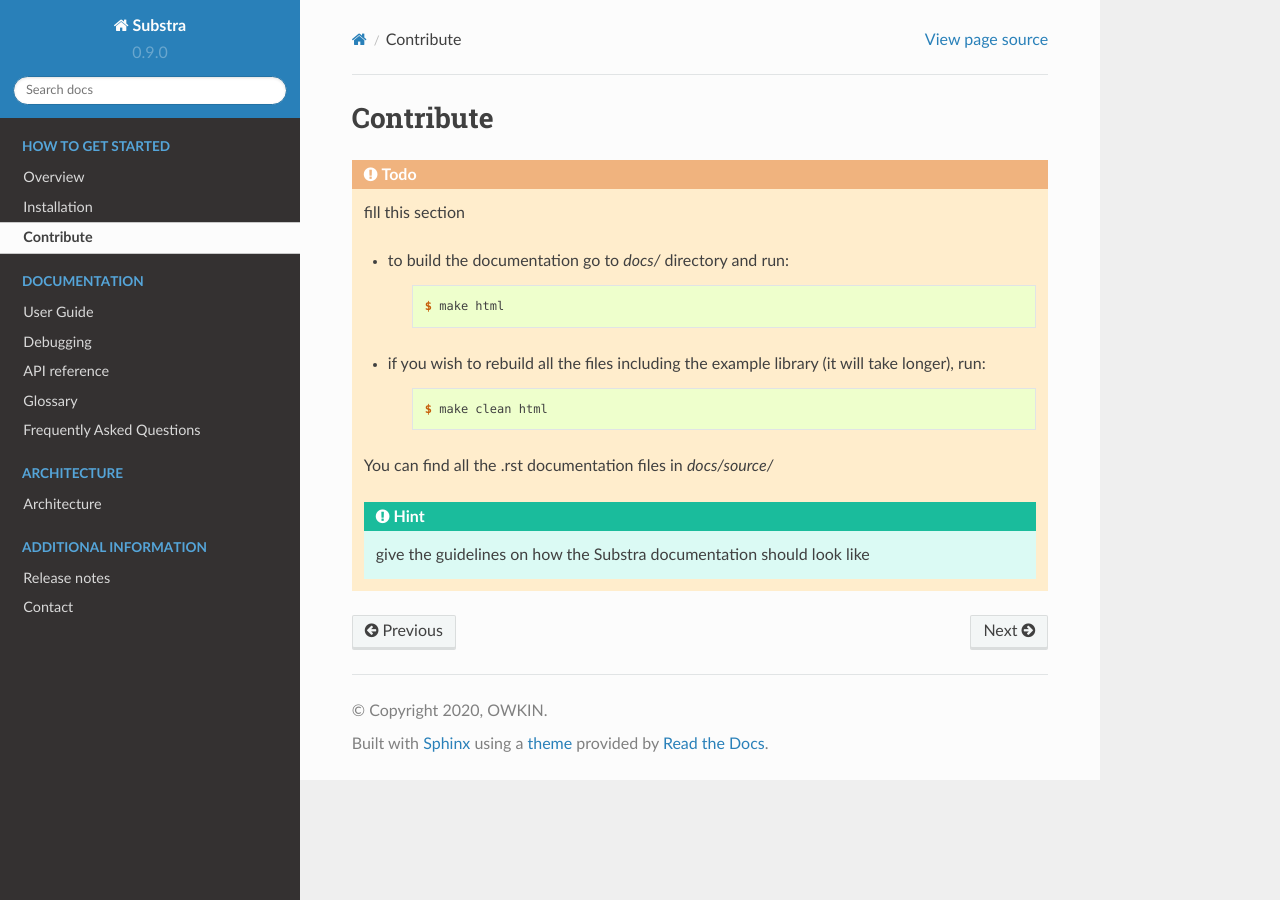
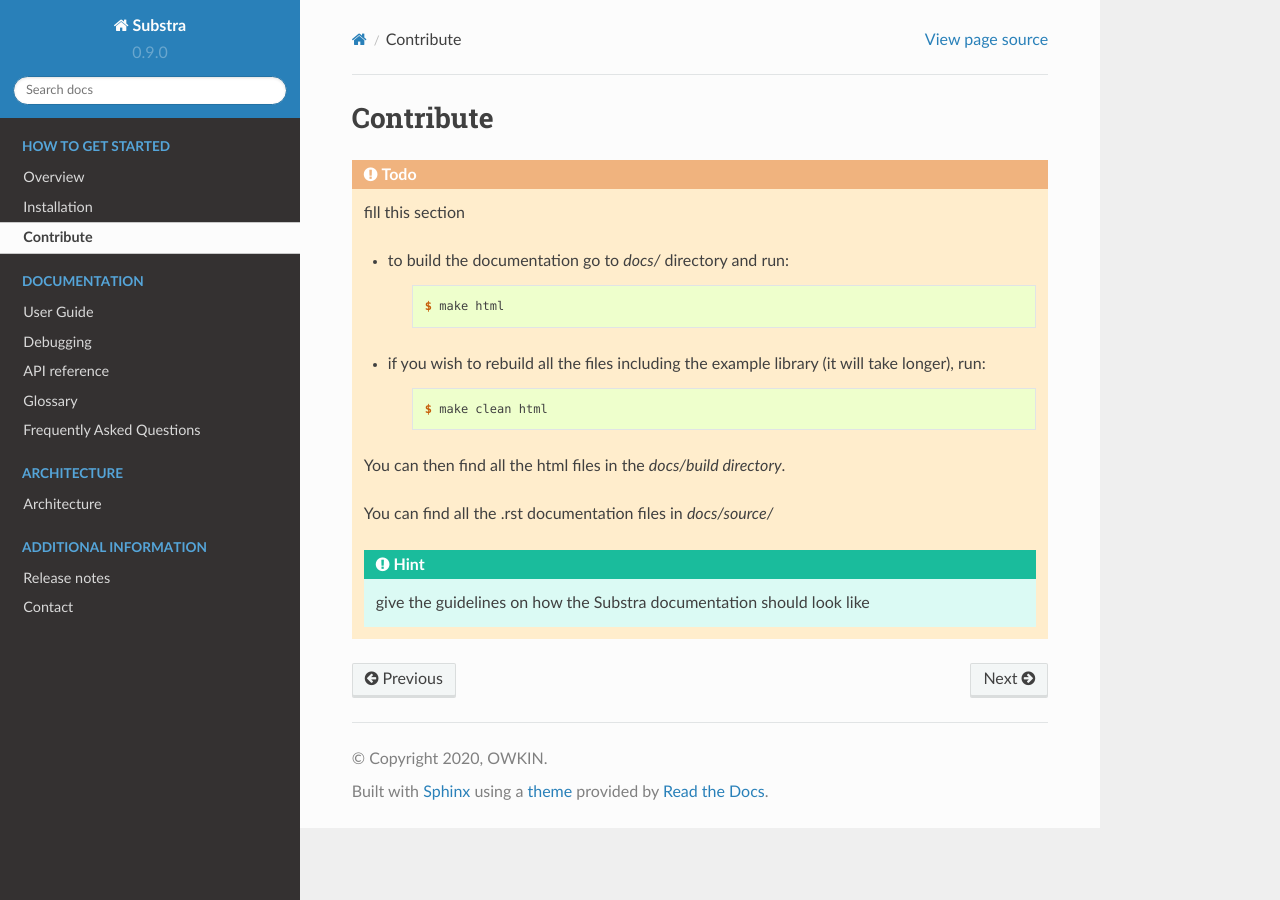
Before and after one commit to Substra/substra, a Sphinx documentation site: the page built from docs/source/get_started/contribute.rst, in a window 1280 px wide. Built offline with Sphinx 7.4.7 and the Read the Docs theme 2.0.0, drawn with Linux system fonts in a browser that asks for light colours; pages that are not in the unit, such as notebooks, are missing from menus.

Commit message:
clean up touches
Signed-off-by: maria.telenczuk <maria.telenczuk@owkin.com>

```diff
--- a/docs/source/get_started/contribute.rst
+++ b/docs/source/get_started/contribute.rst
@@ -17,6 +17,8 @@ Contribute
 
             $ make clean html
 
+    You can then find all the html files in the `docs/build directory`.
+
     You can find all the .rst documentation files in `docs/source/`
 
     .. hint:: give the guidelines on how the Substra documentation should look like
```
